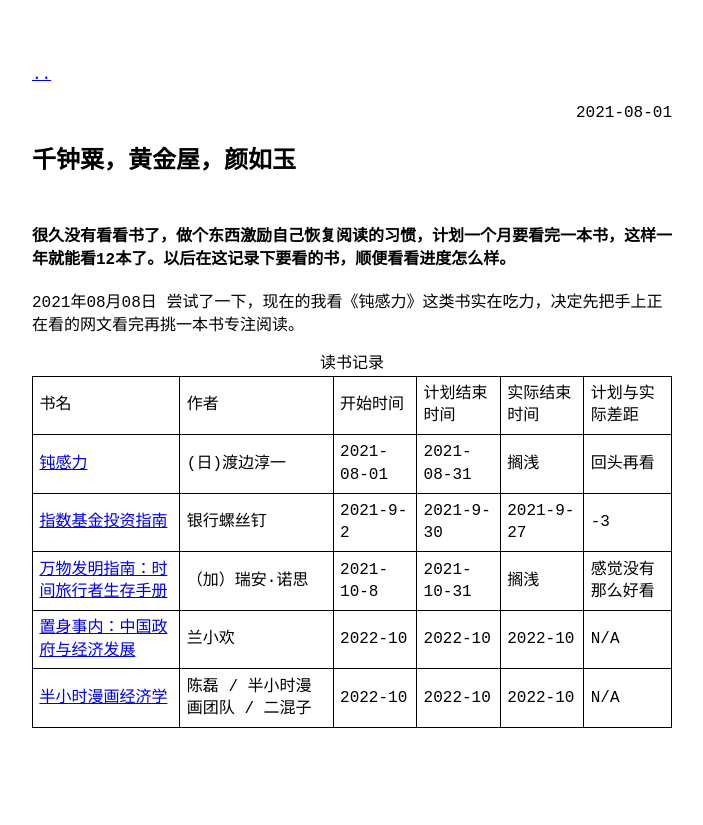
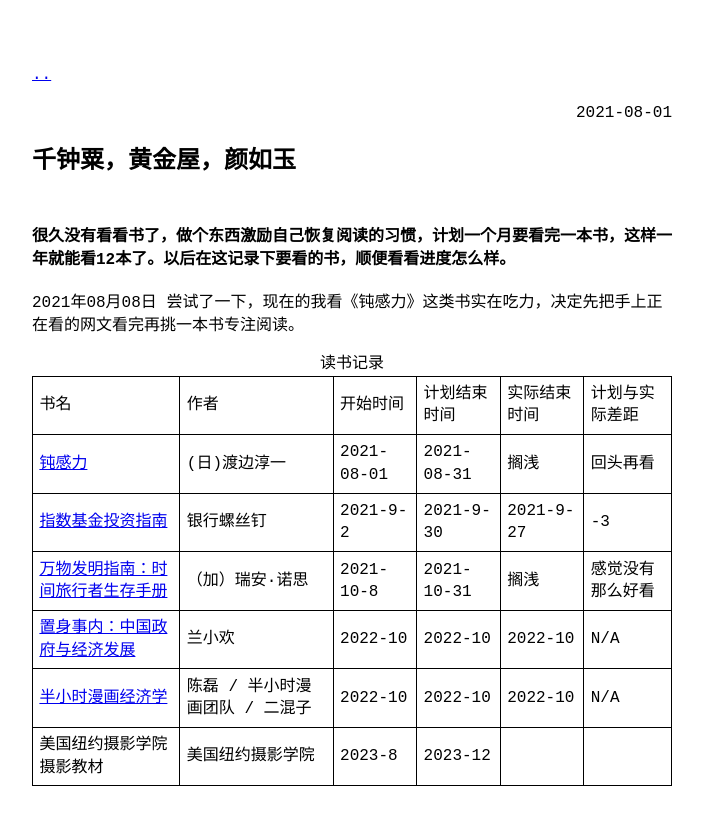
Before and after one commit to lccccc1024/lccccc1024.github.io, a Jekyll site: the page built from _posts/2021-08-01-千钟粟，黄金屋，颜如玉.md, in a window 1280 px wide. Shown: the top 825 px of the page, without its empty margins (288-991 px from the left). Built offline with Jekyll 4.4.1, drawn with Linux system fonts in a browser that asks for light colours; our own code applies the rules of GitHub Pages for plain Markdown files.

Commit message:
Update 2021-08-01-千钟粟，黄金屋，颜如玉.md

```diff
--- a/_posts/2021-08-01-千钟粟，黄金屋，颜如玉.md
+++ b/_posts/2021-08-01-千钟粟，黄金屋，颜如玉.md
@@ -62,4 +62,12 @@
         <td>2022-10</td>
         <td>N/A</td>
     </tr>
+    <tr>
+        <td>美国纽约摄影学院摄影教材</td>
+        <td>美国纽约摄影学院</td>
+        <td>2023-8</td>
+        <td>2023-12</td>
+        <td></td>
+        <td></td>
+    </tr>
 </table>
```
